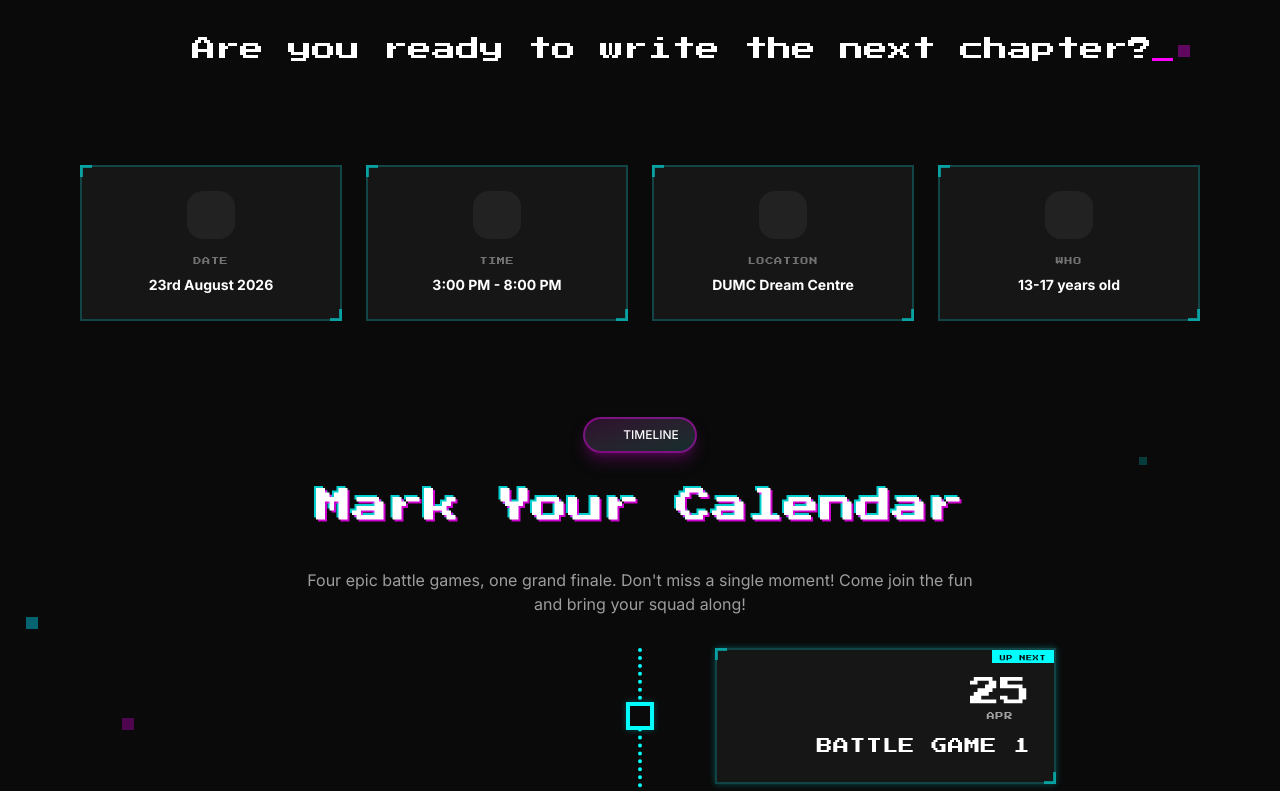
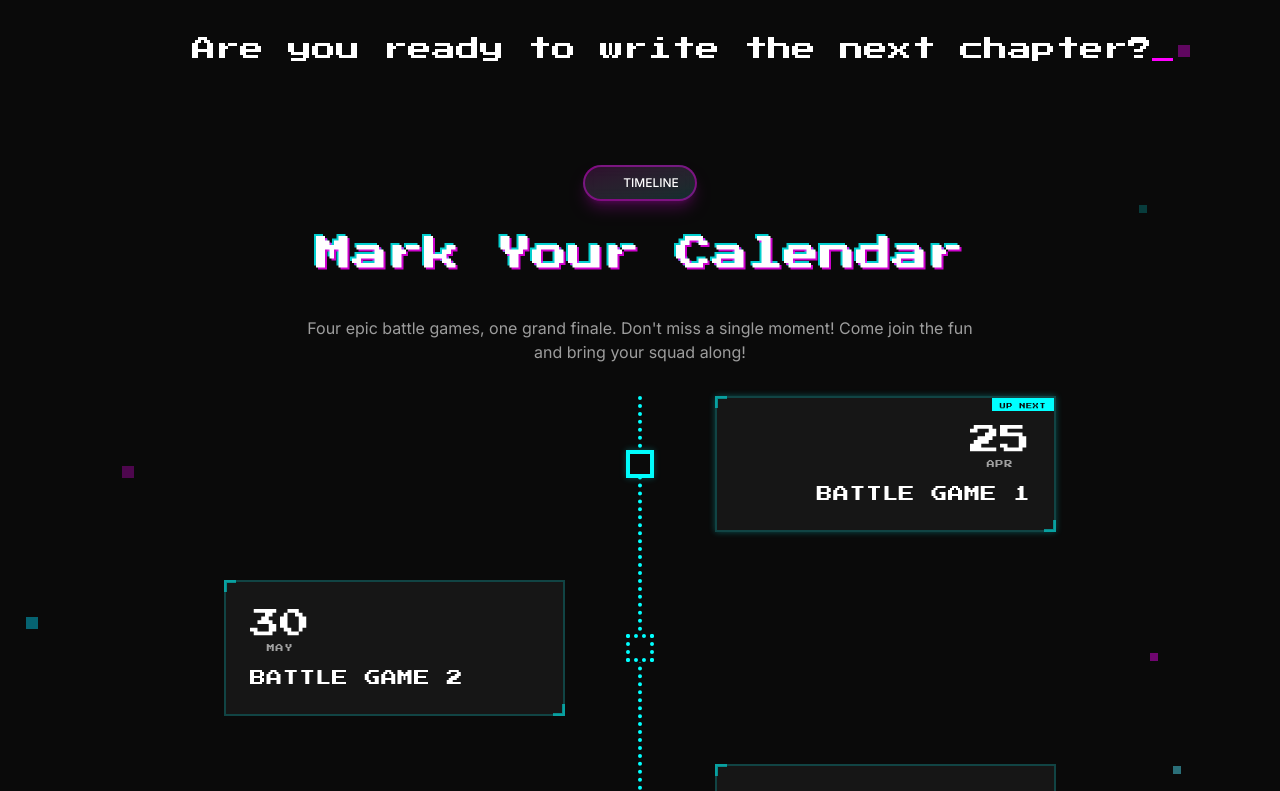
Before and after one commit to ashleylpm/kingdomlympics, a React (Vite) app: page / in a window 1280 px wide. Shown: the part 1409-2200 px from the top of the page. Built offline with nearby package versions, Linux system fonts and the light colour scheme; some icons are missing.

Commit message:
fix: moved event boxes down

```diff
--- a/src/App.tsx
+++ b/src/App.tsx
@@ -52,11 +52,11 @@ export default function App() {
           <section id="about">
             <Description />
           </section>
+          <section id="timeline">
+            <Timeline />
+          </section>
           <section id="details">
             <EventDetails />
-          </section>
-          <section id="timeline">
-            <Timeline />
           </section>
           <section id="countdown">
             <Countdown />
```
